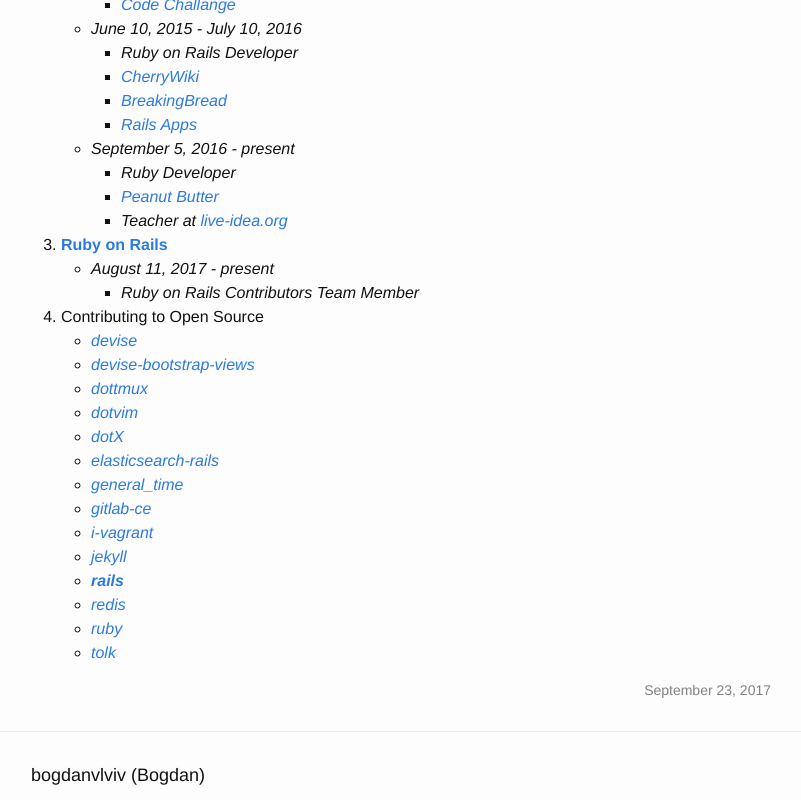
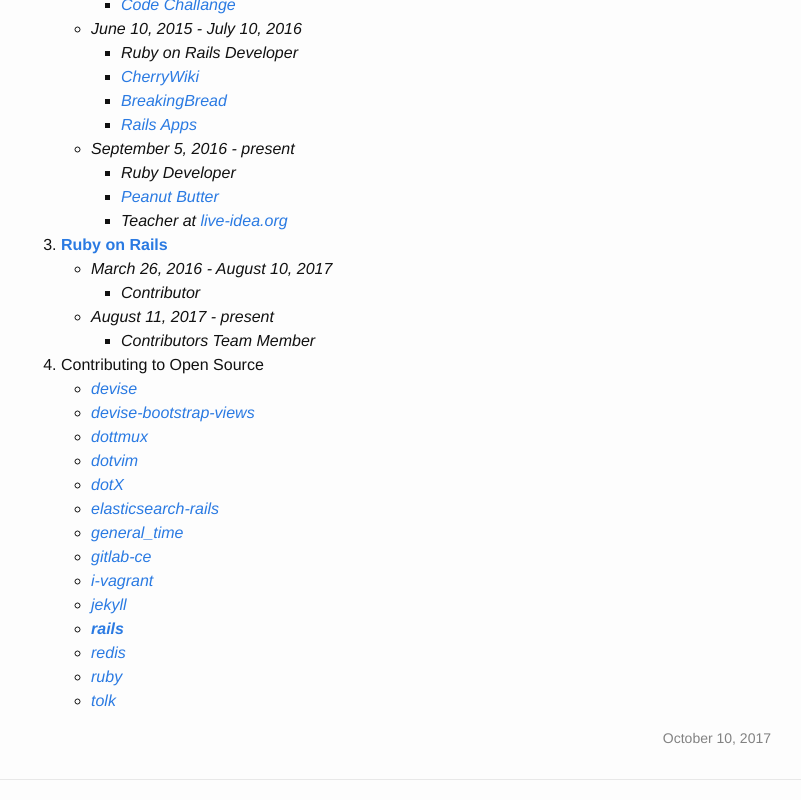
Before and after one commit to crowdpro3/bogdanvlviv.github.io, a Jekyll site: the page built from resume.html, in a window 1280 px wide and 900 px high, scrolled down 1373 px, cut to the strip 0-800 px from the top of the window. Shown: the whole strip, without its empty margins (239-1040 px from the left). Built offline with Jekyll 4.4.1, drawn with Linux system fonts in a browser that asks for light colours.

Commit message:
Update resume

```diff
--- a/resume.html
+++ b/resume.html
@@ -122,9 +122,15 @@
       <a href="http://rubyonrails.org" target="_blank"><b>Ruby on Rails</b></a>
       <ul>
         <li>
+          March 26, 2016 - August 10, 2017
+          <ul>
+            <li>Contributor</li>
+          </ul>
+        </li>
+        <li>
           August 11, 2017 - present
           <ul>
-            <li>Ruby on Rails Contributors Team Member</li>
+            <li>Contributors Team Member</li>
           </ul>
         </li>
       </ul>
@@ -150,5 +156,5 @@
     </li>
   </ol>
 
-  <span class="resume-meta" title="Updated at"><time itemprop="dateUpdated">September 23, 2017</time></span>
+  <span class="resume-meta" title="Updated at"><time itemprop="dateUpdated">October 10, 2017</time></span>
 </div>
```
